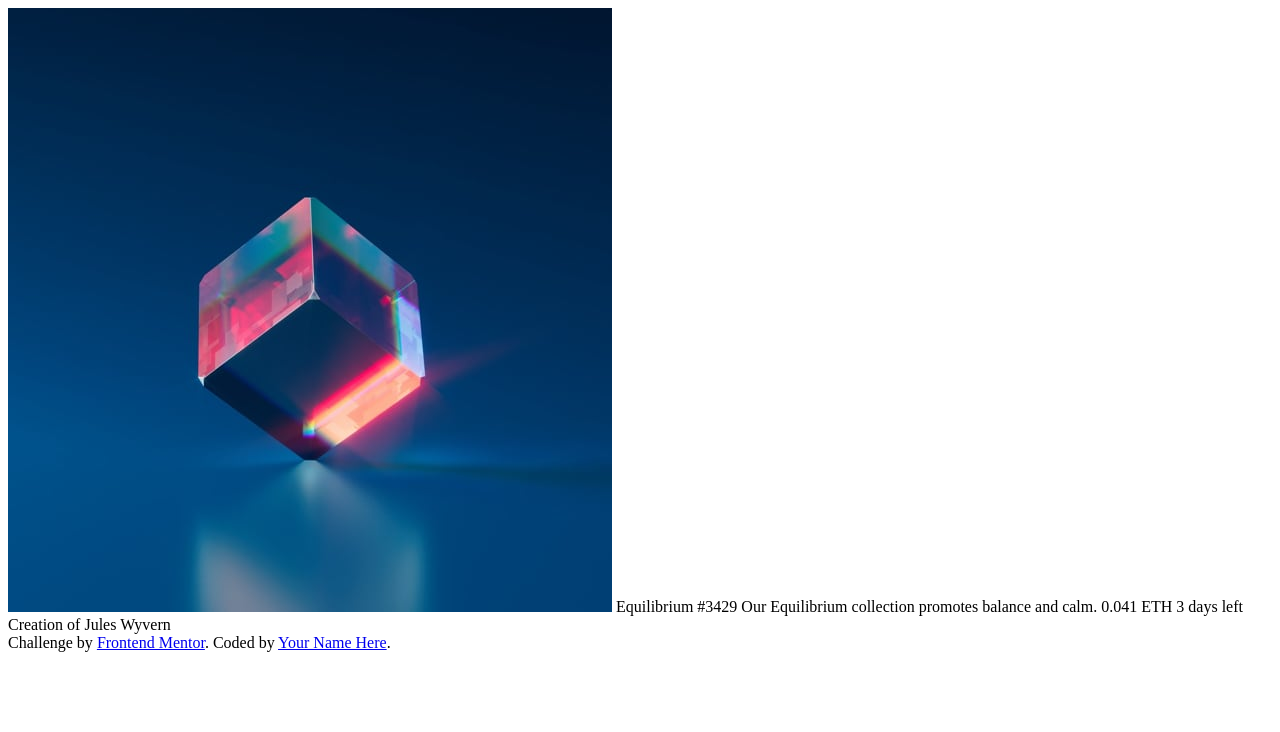
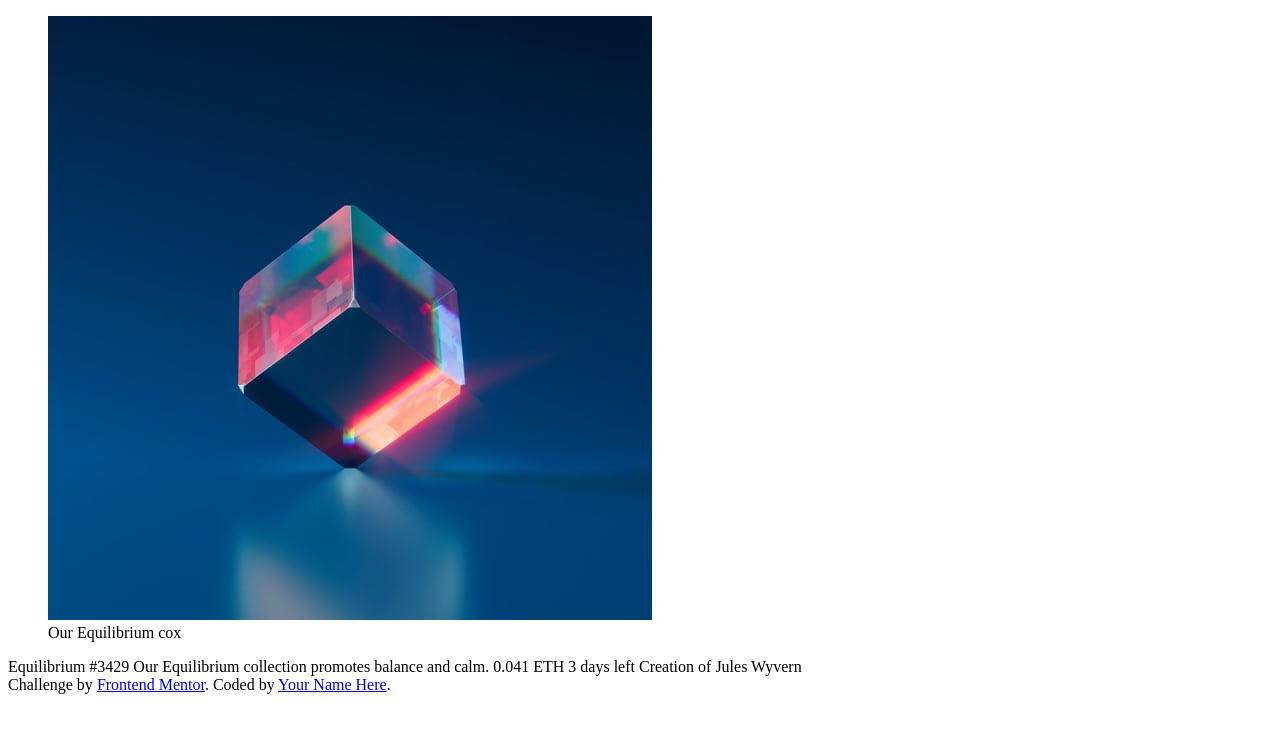
Before and after one commit to caiolucasprogramador/nft-preview-card-component, a plain HTML site: page index.html in a window 1280 px wide. Drawn offline with Linux system fonts and the light colour scheme.

Commit message:
Fix HTML structure and code comments

```diff
--- a/index.html
+++ b/index.html
@@ -12,7 +12,11 @@
 <body>
   <main>
     <!-- Image-Equilibrium -->
-     <img src = 'images/image-equilibrium.jpg' alt = "Imagem de um cubo">
+
+    <figure>
+      <img src = 'images/image-equilibrium.jpg' alt = "Imagem de um cubo">
+      <figcaption> Our Equilibrium cox</figcaption>
+    </figure>
 
     Equilibrium #3429
     Our Equilibrium collection promotes balance and calm.
```
